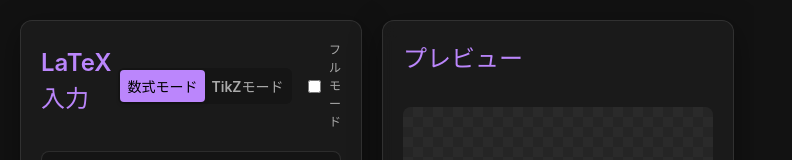
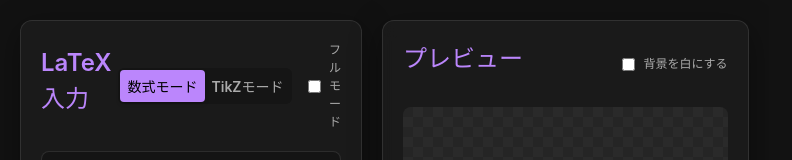
Before and after one commit to Belka612w/VisTeX, a React (Vite) app in the folder frontend/: page / in a window 1280 px wide. Shown: the top 160 px of the page, without its empty margins (0-792 px from the left). Built offline with nearby package versions, Linux system fonts and the light colour scheme; no server answers.

Commit message:
文字が見にくい問題の修正

```diff
--- a/frontend/src/App.css
+++ b/frontend/src/App.css
@@ -142,6 +142,11 @@ button.secondary {
   background-position: 0 0, 0 10px, 10px -10px, -10px 0px;
 }
 
+.preview-container--white {
+  background: #ffffff;
+  background-image: none;
+}
+
 .preview-image {
   max-width: 90%;
   max-height: 90%;
--- a/frontend/src/App.tsx
+++ b/frontend/src/App.tsx
@@ -19,6 +19,7 @@ function App() {
 
   // Settings
   const [format, setFormat] = useState<'png' | 'svg'>('png');
+  const [isPreviewWhiteBg, setIsPreviewWhiteBg] = useState<boolean>(false);
   const [color, setColor] = useState<string>('#ffffff');
   const [bgColor, setBgColor] = useState<string>('transparent');
   const [dpi, setDpi] = useState<number>(300);
@@ -136,8 +137,31 @@ function App() {
         <TemplateManager onSelect={handleTemplateSelect} currentLatex={latex} />
       </div>
       <div className="panel right-panel">
-        <h2>プレビュー</h2>
-        <Preview image={image} loading={loading} error={error} />
+        <div style={{ display: 'flex', justifyContent: 'space-between', alignItems: 'center' }}>
+          <h2>プレビュー</h2>
+          <label
+            style={{
+              display: 'flex',
+              alignItems: 'center',
+              gap: '5px',
+              fontSize: '12px',
+              cursor: 'pointer',
+            }}
+          >
+            <input
+              type="checkbox"
+              checked={isPreviewWhiteBg}
+              onChange={(e) => setIsPreviewWhiteBg(e.target.checked)}
+            />
+            背景を白にする
+          </label>
+        </div>
+        <Preview
+          image={image}
+          loading={loading}
+          error={error}
+          useWhiteBackground={isPreviewWhiteBg}
+        />
         <Controls
           format={format} setFormat={setFormat}
           color={color} setColor={setColor}
--- a/frontend/src/components/Preview.tsx
+++ b/frontend/src/components/Preview.tsx
@@ -4,11 +4,12 @@ interface Props {
     image: string | null;
     loading: boolean;
     error: string | null;
+    useWhiteBackground: boolean;
 }
 
-const Preview: React.FC<Props> = ({ image, loading, error }) => {
+const Preview: React.FC<Props> = ({ image, loading, error, useWhiteBackground }) => {
     return (
-        <div className="preview-container">
+        <div className={`preview-container ${useWhiteBackground ? 'preview-container--white' : ''}`}>
             {loading && <div style={{ position: 'absolute', color: '#888' }}>コンパイル中...</div>}
             {error && <div className="error-message">{error}</div>}
             {!loading && !error && image && (
```
